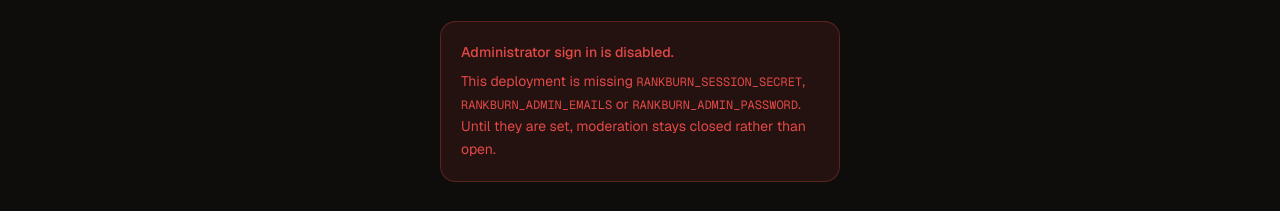
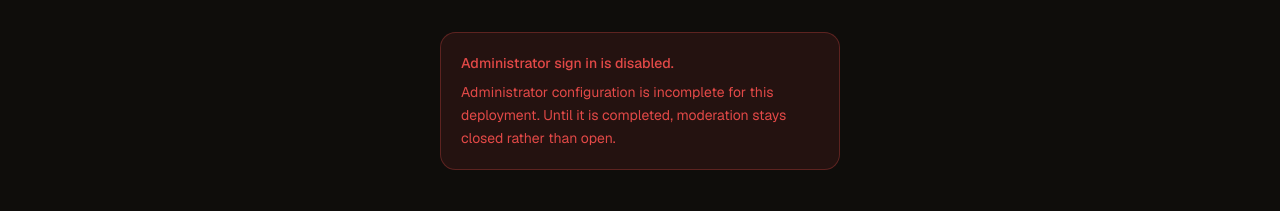
Before and after one commit to carlosguzmanfunez/rankburn, a Next.js app: page /admin/login in a window 1280 px wide. Shown: the part 293-504 px from the top of the page. Built offline with nearby package versions, Linux system fonts and the light colour scheme; no server answers; the database is empty.

Commit message:
Hide legacy enviroment names from admin login

```diff
--- a/app/admin/login/page.tsx
+++ b/app/admin/login/page.tsx
@@ -39,12 +39,8 @@ export default async function AdminLoginPage() {
           <div className="mt-8 rounded-xl border border-destructive/30 bg-destructive/10 p-5 text-sm text-destructive">
             <p className="font-medium">Administrator sign in is disabled.</p>
             <p className="mt-2 leading-relaxed">
-              This deployment is missing{' '}
-              <span className="font-mono text-xs">RANKBURN_SESSION_SECRET</span>,{' '}
-              <span className="font-mono text-xs">RANKBURN_ADMIN_EMAILS</span> or{' '}
-              <span className="font-mono text-xs">RANKBURN_ADMIN_PASSWORD</span>.
-              Until they are set, moderation stays closed rather than open.
-            </p>
+  Administrator configuration is incomplete for this deployment. Until it is completed, moderation stays closed rather than open.
+</p>
           </div>
         )}
       </main>
```
